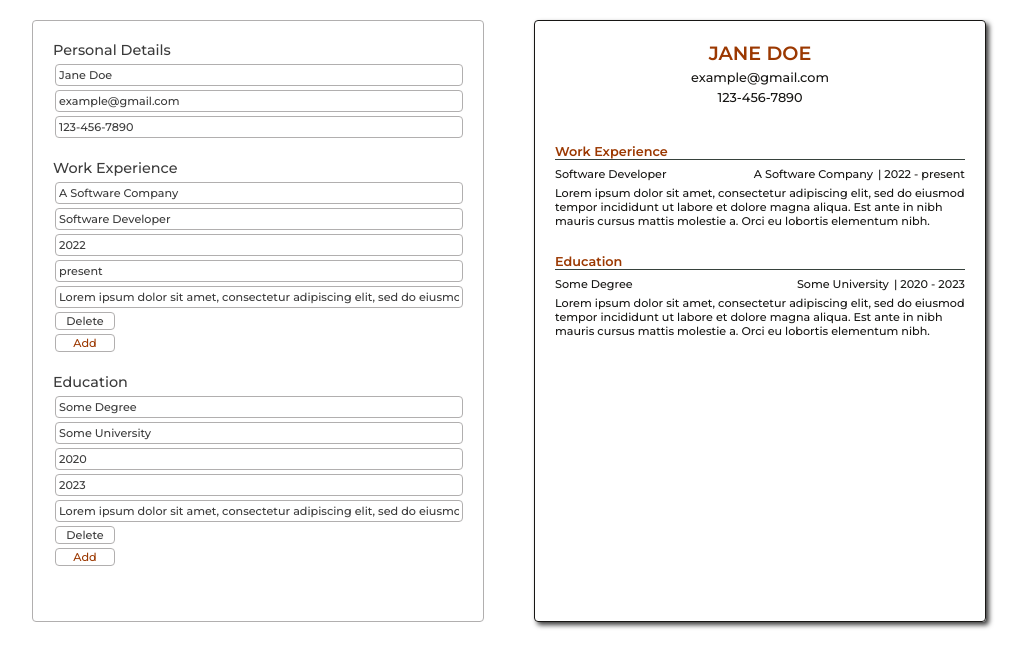
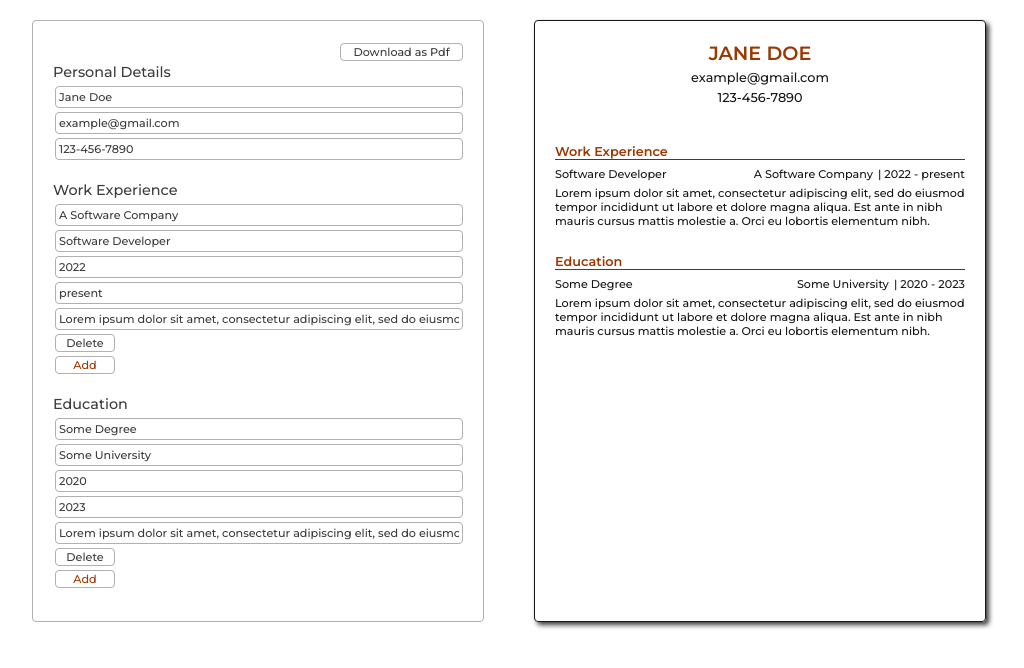
Before and after one commit to lijudu/CV-app, a React (Create React App) app in the folder cv-project/: page / in a window 1280 px wide. Shown: the top 668 px of the page, without its empty margins (131-1155 px from the left). Built offline with nearby package versions, Linux system fonts and the light colour scheme; the HTML template or start-up script is replaced by a standard one.

Commit message:
use npm react-to-print to print as pdf

```diff
--- a/cv-project/package.json
+++ b/cv-project/package.json
@@ -6,9 +6,12 @@
     "@testing-library/jest-dom": "^5.16.5",
     "@testing-library/react": "^13.4.0",
     "@testing-library/user-event": "^13.5.0",
+    "html2canvas": "^1.4.1",
+    "jspdf": "^2.5.1",
     "react": "^18.2.0",
     "react-dom": "^18.2.0",
     "react-scripts": "5.0.1",
+    "react-to-print": "^2.14.12",
     "web-vitals": "^2.1.4"
   },
   "scripts": {
--- a/cv-project/src/Components/App.js
+++ b/cv-project/src/Components/App.js
@@ -1,10 +1,11 @@
-import React, { useState } from 'react';
+import React, { useState, useRef } from 'react';
 import PersonalInputs from './Header';
 import PersonalOutput from './HeaderOutput';
 import ExperienceInput from './ExperienceInput'
 import EducationInput from './EducationInput'
 import ExperienceOutput from './ExperienceOutput';
 import EducationOutput from './EducationOutput';
+import { useReactToPrint } from 'react-to-print'
 
 
 
@@ -106,10 +107,17 @@ function App(){
         setEducation(data)
     }
 
+
+    const componentRef = useRef()
+    const handlePrint = useReactToPrint({
+        content: () => componentRef.current,
+    })
+
     return(
         <div className='container'>
             <div className='inputContainer'>
                 <div className='input'>
+                <button type='button' className='print' onClick={handlePrint}>Download as Pdf</button>
                 <div className='header'>Personal Details</div>
                 <PersonalInputs
                     nameInput={details.name}
@@ -154,7 +162,7 @@ function App(){
             </div>
 
             <div className='outputContainer'>
-                <div className='output'>
+                <div className='output'  ref={componentRef}>
                 <PersonalOutput
                     outputName={details.name}
                     outputNumber={details.phone}
--- a/cv-project/src/index.css
+++ b/cv-project/src/index.css
@@ -78,6 +78,14 @@ button:focus{
   color: #3b3b3b;
 }
 
+.print {
+  width: 123px;
+  color: #3b3b3b;
+  position: relative;
+  left: 285px;
+
+}
+
 .header {
   margin-bottom: 3px;
   font-size: 0.9em;
```
Also changed, not shown: 1 other file (tests, documents, lock files or other folders).
